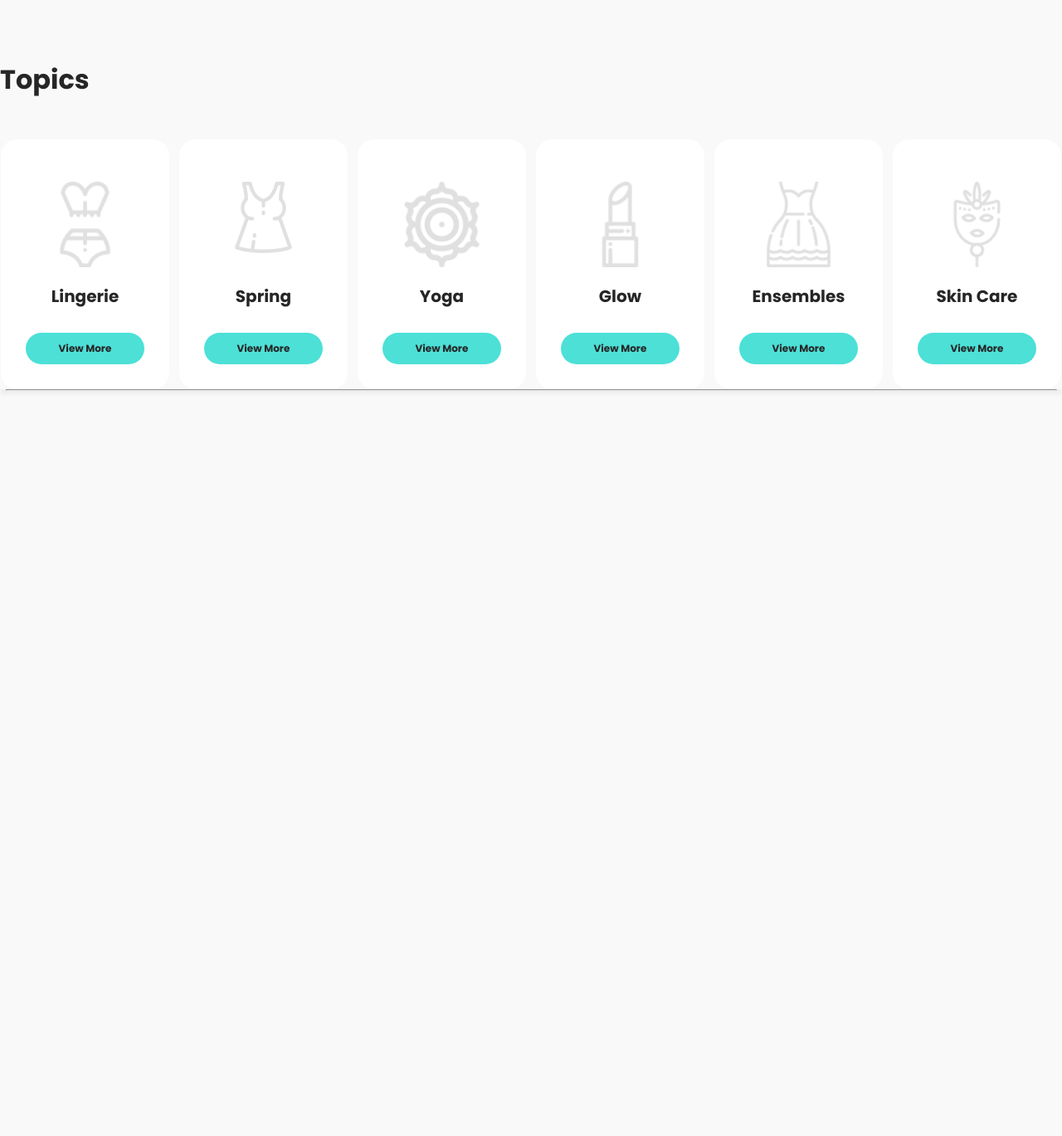
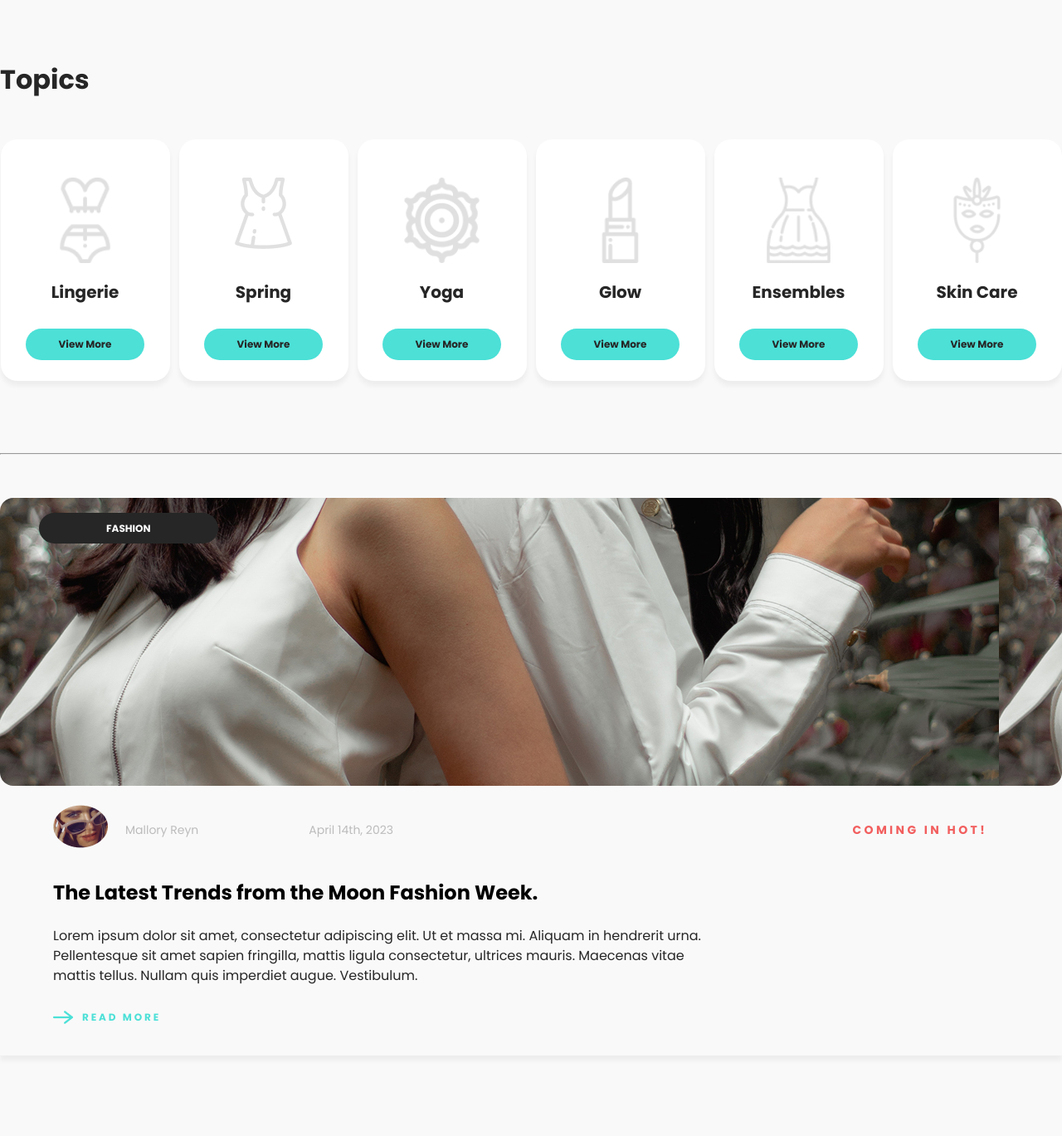
Before and after one commit to SalomeSivsivadze12345678/Lux-Ventus1, a PHP site: page / in a window 1280 px wide. Shown: the part 664-2033 px from the top of the page at 83% size. Before the commit the page ends 1135 px from the top, so only its background shows below. Run offline with PHP 8.4, Linux system fonts and the light colour scheme.

Commit message:
fashion-fixed

```diff
--- a/index.html
+++ b/index.html
@@ -91,6 +91,44 @@
 
     <!-- End of Topics Section -->
 
+     <!-- Middle section -->
+
+
+   <section>
+    <div class="fashion-section container">
+      <div class="fashion-background">
+        <a href="#">FASHION</a>
+      </div>
+    <div class="fashion-1">
+      <div class="fashion-icon">
+          <img src="assets/fashion-icon.png" alt="">
+      </div>
+      <div class="mallory">
+          <p>Mallory Reyn</p>
+          <p>April 14th, 2023</p>
+        </div>
+        <div class="coming-in-hot">
+          <H1>COMING IN HOT!</H1>
+        </div>
+    </div>
+
+
+      <div class="fashion-2">
+        <h2>The Latest Trends from the Moon Fashion Week.</h2>
+        <p>Lorem ipsum dolor sit amet, consectetur adipiscing elit. Ut et massa mi. Aliquam in hendrerit urna.
+          Pellentesque sit amet sapien fringilla, mattis ligula consectetur, ultrices mauris. Maecenas vitae
+          mattis tellus. Nullam quis imperdiet augue. Vestibulum.
+        </p>
+      </div>
+
+      <div class="fashion-read-more">
+        <img src="assets/arrow-icon.png" alt="">
+        <p>READ MORE</p>
+      </div>
+    </div>
+
+   </section>
+
   </body>
 
 </html>
--- a/style.css
+++ b/style.css
@@ -7,8 +7,8 @@
 
 .container {
   max-width: 1440px;
-  margin-left: auto;
-  margin-right: auto;
+  margin: 0 auto;
+  width: 100%;
 }
 
 body {
@@ -127,7 +127,6 @@ body {
   flex-direction: column;
   gap: 48px;
   margin-bottom: 87px;
-  margin: 0 auto;
 }
 
 .topics-h1 {
@@ -148,19 +147,23 @@ body {
   display: flex;
   flex-direction: row;
   gap: 10px;
-  box-shadow: 0px 6px 6px rgba(0, 0, 0, 0.05);
+  align-items: center;
 }
 
 .topic-card {
+  margin: 0 auto;
   display: flex;
   flex-direction: column;
   align-items: center;
-  margin: 0 auto;
   background-color: #ffffff;
   width: max-content;
+  width: 204px;
+  height: 291px;
+  justify-content: center;
   padding: 51px 30px 30px 30px;
   border-radius: 20px;
   transition: transform 0.3s ease;
+  box-shadow: 0px 6px 6px rgba(0, 0, 0, 0.05);
 }
 
 .topic-card:hover {
@@ -185,11 +188,134 @@ body {
 
 hr {
   margin: 0 auto;
+  margin-top: 87px;
   margin-bottom: 52px;
   width: 1267px;
+  width: 100%;
 }
 
 .topics-img {
   width: 103px;
   height: 103px;
 }
+
+/* Middle Section */
+
+.fashion-section {
+  box-shadow: 0px 6px 6px rgba(0, 0, 0, 0.05);
+  margin-bottom: 97px;
+}
+
+.fashion-background a {
+  padding: 10px 81px;
+  color: white;
+  font-size: 12px;
+  font-weight: 700;
+  border-radius: 40px;
+  background-color: #262626;
+}
+
+.fashion-background a:hover {
+  transform: scale(1.2);
+  background-color: white;
+  color: #262626;
+}
+
+.fashion-background {
+  padding: 23px 923px 299px 47px;
+  background: url(assets/fashion-BGK2.jpg);
+  margin-bottom: 23px;
+  border-radius: 16px;
+  overflow: hidden;
+}
+
+.fashion-1 {
+  display: flex;
+  align-items: center;
+  gap: 21px;
+  position: relative;
+  margin-bottom: 29px;
+  padding-left: 64px;
+}
+
+.mallory {
+  display: flex;
+  align-items: center;
+  gap: 133px;
+}
+
+.coming-in-hot {
+  position: absolute;
+  right: 90px;
+}
+
+.coming-in-hot h1 {
+  font-family: Poppins;
+  font-weight: 700;
+  font-size: 14px;
+  line-height: 14px;
+  letter-spacing: 3.36px;
+  color: #f25e5e;
+}
+
+.mallory p {
+  font-family: Poppins;
+  font-weight: 400;
+  font-size: 14px;
+  line-height: 14px;
+  letter-spacing: 0px;
+  color: #bcbcbc;
+}
+
+.fashion-2 {
+  padding: 0 64px;
+  display: flex;
+  flex-direction: column;
+  gap: 23px;
+}
+
+.fashion-2 h1 {
+  font-family: Poppins;
+  font-weight: 700;
+  font-size: 26px;
+  line-height: 26px;
+  letter-spacing: 0px;
+  color: #262626;
+}
+
+.fashion-2 p {
+  font-family: Poppins;
+  font-weight: 400;
+  font-size: 16px;
+  line-height: 1.5;
+  color: #262626;
+  max-width: 790px;
+}
+
+.fashion-read-more {
+  display: flex;
+  align-items: center;
+  gap: 11px;
+  margin-left: 64px;
+  margin-top: 30px;
+}
+
+.fashion-read-more img {
+  margin-bottom: 38px;
+}
+
+.fashion-read-more p {
+  font-family: Poppins;
+  font-weight: 700;
+  font-size: 12px;
+  line-height: 12px;
+  letter-spacing: 2.88px;
+  color: #4ce0d7;
+  margin-bottom: 38px;
+}
+
+.fashion-read-more p:hover {
+  transform: scale(1.2);
+  color: #f9f9f9;
+  background-color: #4ce0d7;
+}
```
